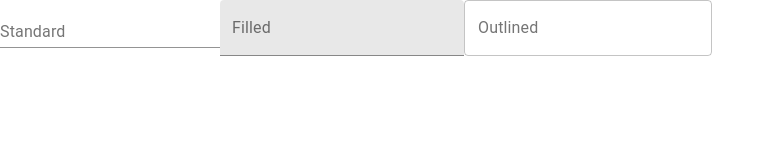
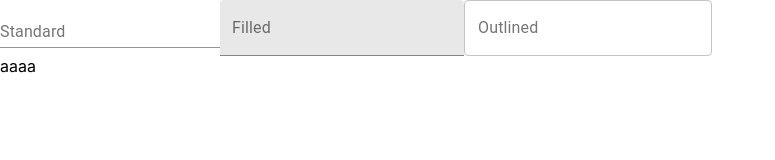
Before and after one commit to Call-For-Code-2021-Hera/frontend, a React (Create React App) app: page / in a window 1280 px wide. Shown: the top 160 px of the page, without its empty margins (0-775 px from the left). Built offline with nearby package versions, Linux system fonts and the light colour scheme; no server answers.

Commit message:
deploy rotas

```diff
--- a/src/App.tsx
+++ b/src/App.tsx
@@ -16,6 +16,8 @@ function App() {
   return (
     <>
       <Rotas></Rotas>
+
+      aaaa
     </>
   );
 }
```
